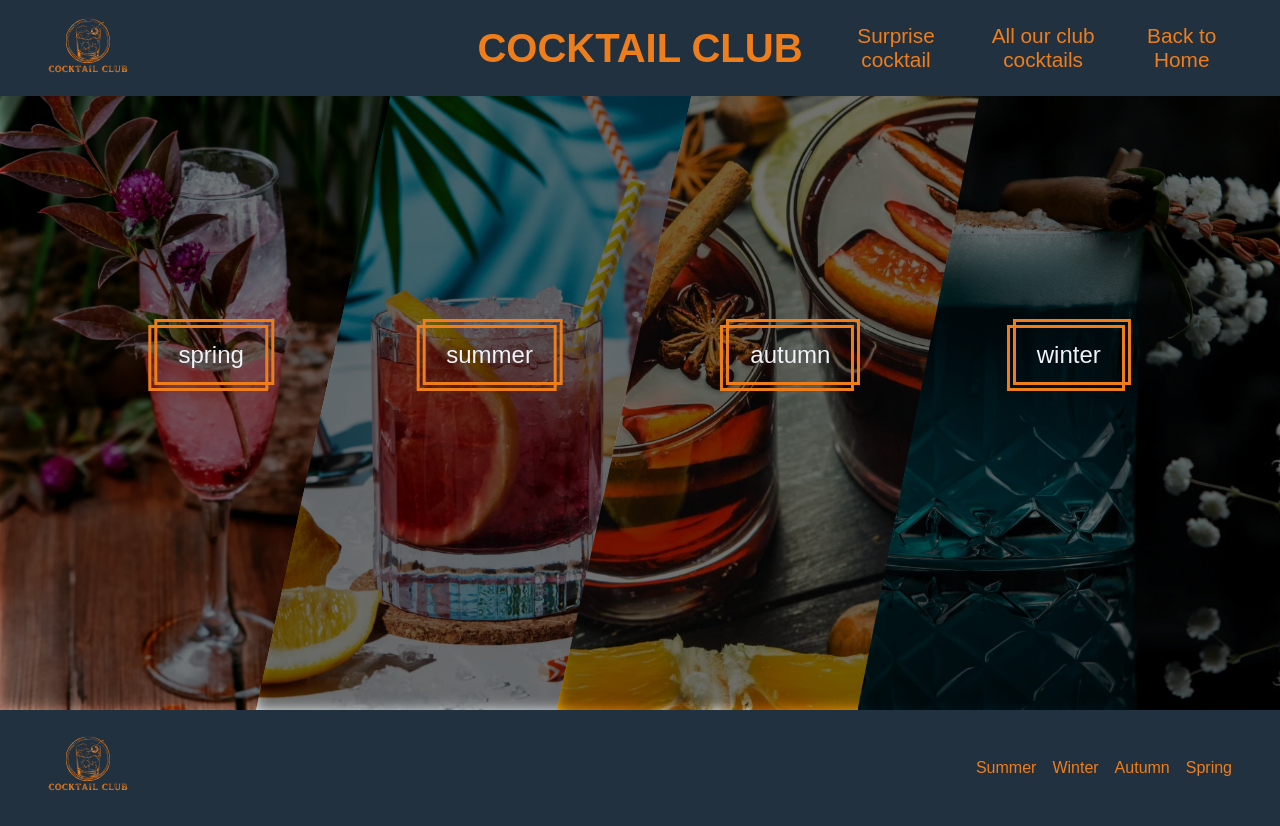
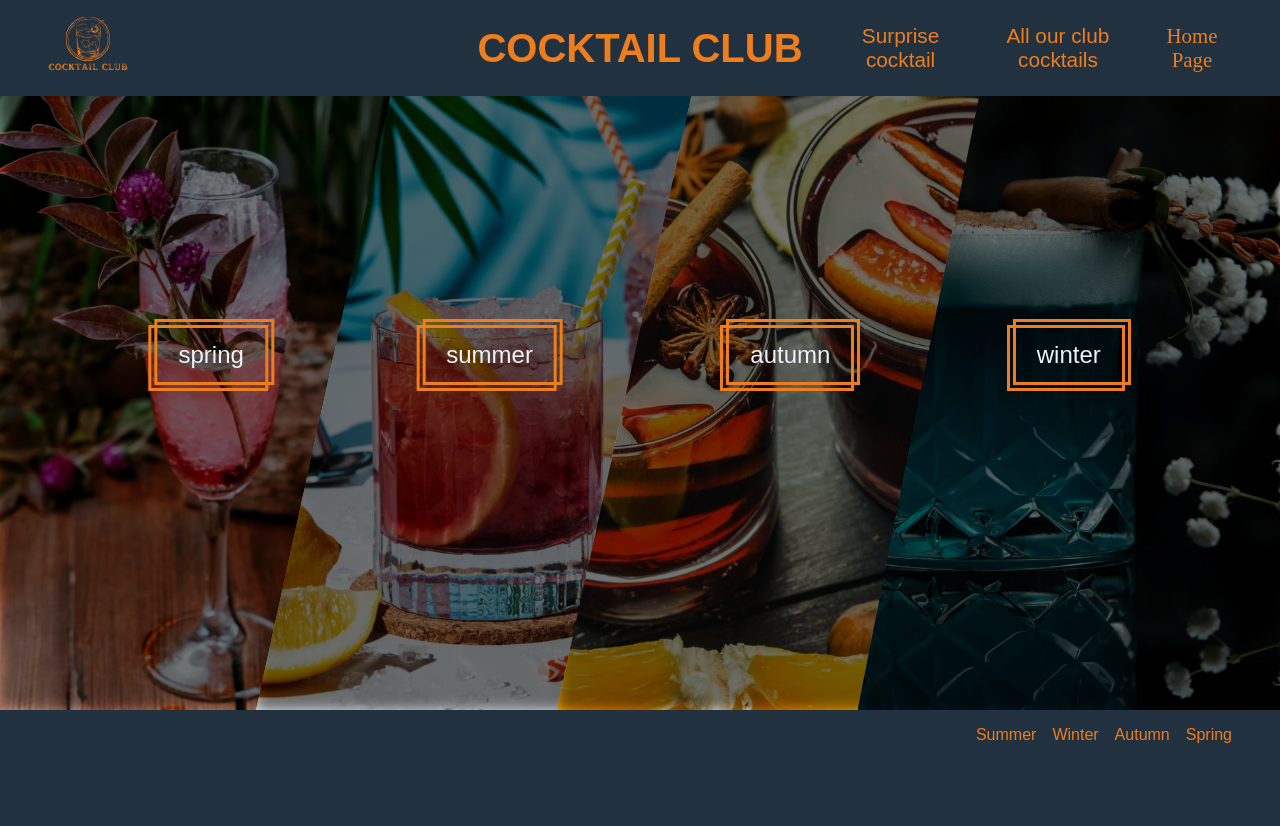
Before and after one commit to WildCodeSchool-2024-02/JS-bdx-0224-P2-cocktail_club, a React (Vite) app in the folder client/: page / in a window 1280 px wide. After the commit the page ends 800 px from the top, so only its background shows below. Built offline with nearby package versions, Linux system fonts and the light colour scheme; a web font is replaced by a local one.

Commit message:
API call and data display on category Page

```diff
--- a/client/src/components/Footer.jsx
+++ b/client/src/components/Footer.jsx
@@ -1,25 +1,13 @@
-import "../styles/Footer.css";
+import { Link } from "react-router-dom";
+import "../styles/footer.css";
 
 function Footer() {
   return (
     <footer>
-      <a href="#ancreToTheTop">
-        <img src="./src/assets/images/logo.svg" alt="logo cocktail club" />
-      </a>
-      <ul>
-        <li>
-          <a href="linkk">Summer</a>
-        </li>
-        <li>
-          <a href="link">Winter</a>
-        </li>
-        <li>
-          <a href="link">Autumn</a>
-        </li>
-        <li>
-          <a href="link">Spring</a>
-        </li>
-      </ul>
+      <Link to="/season/summer">Summer</Link>
+      <Link to="/season/winter">Winter</Link>
+      <Link to="/season/autumn">Autumn</Link>
+      <Link to="/season/spring">Spring</Link>
     </footer>
   );
 }
--- a/client/src/components/Navbar.jsx
+++ b/client/src/components/Navbar.jsx
@@ -7,7 +7,9 @@ function Navbar() {
 
   return (
     <nav>
-      <img src="./src/assets/images/logo.svg" alt="Logo Cocktail Club" />
+      <Link to="/">
+        <img src="./src/assets/images/logo.svg" alt="Logo Cocktail Club" />
+      </Link>
       <h1>COCKTAIL CLUB</h1>
       <button type="button" onClick={() => setMenuState(!menuState)}>
         {menuState ? "x" : "≡"}
@@ -15,8 +17,8 @@ function Navbar() {
       <ul className={`burger-menu${menuState ? " active" : ""}`}>
         <li>Surprise cocktail</li>
         <li>All our club cocktails</li>
-        <li>
-          <Link to="/">Back to Home</Link>
+        <li className="home-link">
+          <Link to="/">Home Page</Link>
         </li>
       </ul>
     </nav>
--- a/client/src/main.jsx
+++ b/client/src/main.jsx
@@ -22,7 +22,7 @@ const router = createBrowserRouter([
       {
         path: "/season/:id",
         element: <CategoryPage />,
-        // loader: ({ params }) => getSomeData(params.id)
+        // loader: ({ params }) => (params.id)
       },
       {
         path: "/cocktails/:id",
--- a/client/src/pages/CategoryPage.jsx
+++ b/client/src/pages/CategoryPage.jsx
@@ -1,52 +1,61 @@
 import { useEffect, useState } from "react";
+import { useParams } from "react-router-dom";
 import "../styles/CategoryPage.css";
 import CocktailCard from "../components/CocktailCard";
 
+function CategoryPage() {
+  const { id } = useParams();
+  const [cocktails, setCocktails] = useState([]);
+  const [seasonTitle, setSeasonTitle] = useState("");
 
-// const cocktails = [
-//   {
-//     name: "margarita",
-//     img: "./src/assets/images/image 1.webp",
-//     description: "c'est bueno",
-//     id: 1,
-//   },
-//   {
-//     name: "Ti-punch",
-//     img: "./src/assets/images/image 2.webp",
-//     description: "Ya bon",
-//     id: 2,
-//   },
-//   {
-//     name: "long island",
-//     img: "./src/assets/images/image 1.webp",
-//     description: "arsouille",
-//     id: 3,
-//   },
-//   {
-//     name: "whisky",
-//     img: "./src/assets/images/image 4.webp",
-//     description: "slante",
-//     id: 4,
-//   },
-// ];
+  async function fetchCocktailsBySeason(ingredient) {
+    const response = await fetch(
+      `https://www.thecocktaildb.com/api/json/v1/1/filter.php?i=${ingredient}`
+    );
+    const data = await response.json();
+    return data.drinks.slice(0, 10);
+  }
 
-function CategoryPage() {
-  const [drinks, setDrinks] = useState([])
+  useEffect(() => {
+    let ingredient;
+    let title;
+    switch (id) {
+      case "summer":
+        ingredient = "Pineapple juice";
+        title = "Summer Cocktails";
+        break;
+      case "autumn":
+        ingredient = "Blended whiskey";
+        title = "Autumn Cocktails";
+        break;
+      case "winter":
+        ingredient = "Kahlua";
+        title = "Winter Cocktails";
+        break;
+      case "spring":
+        ingredient = "Sweet Vermouth";
+        title = "Spring Cocktails";
+        break;
+      default:
+        ingredient = "";
+        title = "";
+    }
 
-    useEffect(
-        () => {
-            fetch("https://www.thecocktaildb.com/api/json/v1/1/random.php")
-                .then(response => response.json())
-                .then(data => setDrinks(data.drinks))
-                .catch(err => console.error(err))
-        },
-        []
-    )
+    setSeasonTitle(title);
+
+    const getCocktails = async () => {
+      const selectedCocktails = await fetchCocktailsBySeason(ingredient);
+      setCocktails(selectedCocktails);
+    };
+
+    getCocktails();
+  }, [id]);
 
   return (
     <main className="categoryPage">
-      {drinks.map((drink) => (
-        <CocktailCard key={drink.idDrink} drink={drink} />
+      {cocktails.length > 0 && <h2>{seasonTitle}</h2>}
+      {cocktails.map((cocktail) => (
+        <CocktailCard key={cocktail.idDrink} drink={cocktail} />
       ))}
     </main>
   );
--- a/client/src/styles/Navbar.css
+++ b/client/src/styles/Navbar.css
@@ -61,6 +61,12 @@ button {
   left: 0;
 }
 
+.home-link > a {
+  color: var(--secondaryColorAlt);
+  font-family: --primaryFont;
+  text-decoration: none;
+}
+
 @media screen and (min-width: 992px) {
   nav {
     height: 6rem;
--- a/client/src/styles/footer.css
+++ b/client/src/styles/footer.css
@@ -1,28 +1,13 @@
 footer {
   display: flex;
-  justify-content: space-between;
+  justify-content: flex-end;
   font-family: var(--secondaryFont);
   padding: 1rem;
 }
 
-footer > img {
-  width: 6rem;
-  display: inline-block;
-}
-
-footer > ul {
-  list-style-type: none;
-  display: flex;
-  flex-wrap: wrap;
-  justify-content: center;
-  align-items: center;
-  flex-wrap: wrap;
-  gap: 1rem;
-}
-
-li > a {
+footer > a {
   color: var(--secondaryColorAlt);
-  align-items: center;
+  margin-left: 1rem;
   text-decoration: none;
 }
 
```
